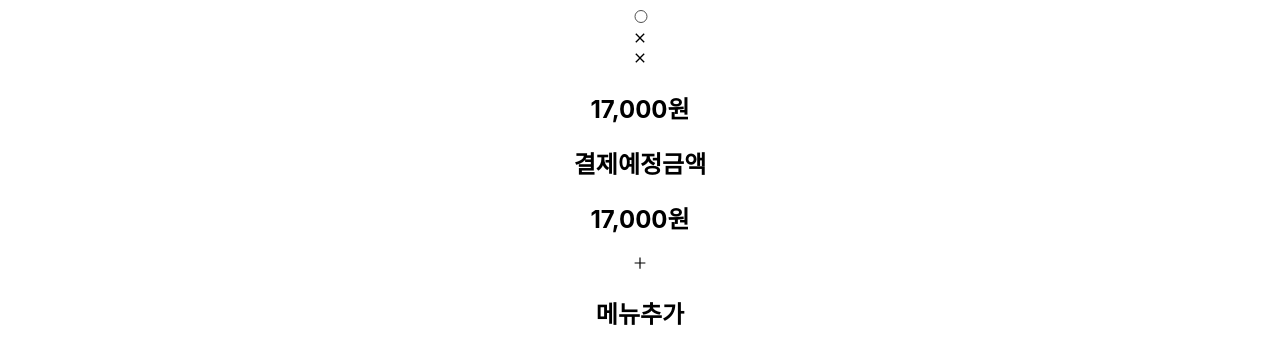
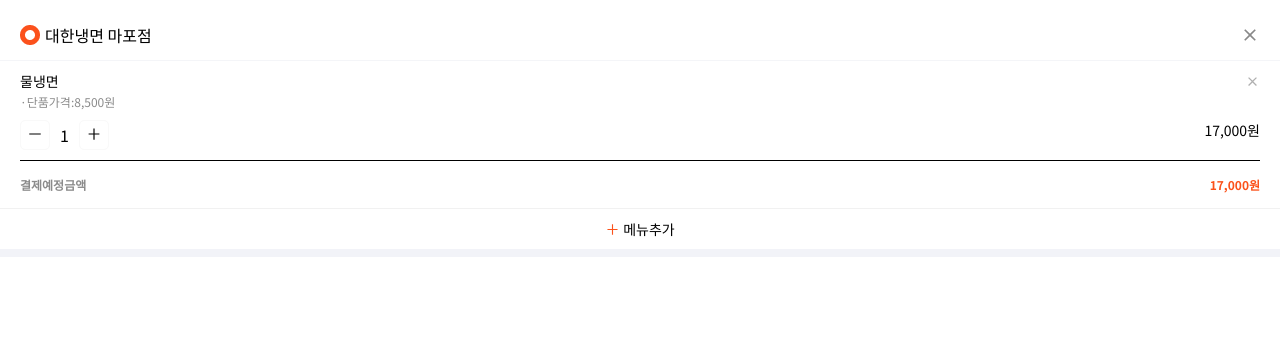
Before and after one commit to ssssigun/Shinhan_DS_SW_Academy_Project_Donation_Function, a React (Create React App) app in the folder delivery_donation_service_frontend/: page /donationCart in a window 1280 px wide. Shown: the top 364 px of the page. Built offline with nearby package versions, Linux system fonts and the light colour scheme.

Commit message:
feat: 기부보따리 구현

```diff
--- a/delivery_donation_service_frontend/src/App.js
+++ b/delivery_donation_service_frontend/src/App.js
@@ -2,7 +2,7 @@ import './App.css'
 import { BrowserRouter, Route, Routes } from 'react-router-dom'
 import Login from './Login/page/Login'
 import DonationCart from './DonationCart/page/DonationCart'
-
+import '../src/common/style/common.scss'
 function App() {
   return (
     <div className="App">
--- a/delivery_donation_service_frontend/src/DonationCart/page/DonationCart.js
+++ b/delivery_donation_service_frontend/src/DonationCart/page/DonationCart.js
@@ -1,38 +1,57 @@
 import { MdClose } from 'react-icons/md'
 import { AiOutlinePlus } from 'react-icons/ai'
 import RadioButton from '../../common/component/RadioButton'
+import '../style/DonationCart.scss'
+import UpDownButton from '../../common/component/UpDownButton'
+import React, { useState } from 'react'
 const DonationCart = () => {
+  const [selectedOption, setSelectedOption] = useState('option1') // 초기 선택 옵션 설정
+  const handleOptionChange = (event) => {
+    setSelectedOption(event.target.value) // 라디오 버튼 선택 시, 상태 업데이트
+  }
   return (
     <div className="wrapper">
       <div className="cart">
         <div className="storeTitle">
-          <RadioButton></RadioButton>
+          <RadioButton
+            checked={selectedOption === 'option1'}
+            value="option1"
+            onChange={handleOptionChange}
+            labelStyle={{ fontSize: '16px' }}
+          >
+            대한냉면 마포점
+          </RadioButton>
           {/* 라디오버튼 컴포넌트 */}
           {/* <div className=""></div> */}
 
-          <MdClose />
+          <MdClose style={{ width: '20px', height: '20px' }} color="#888888" />
         </div>
 
         <div className="cartDetail">
           <div className="detailTitle">
             <div className="title">
-              <MdClose />
+              물냉면
+              <MdClose style={{ width: '15px', height: '15px' }} color="#B0B0B0" />
             </div>
-            <div className="price">{/* 단품가격: 8,500원 */}</div>
+            <div className="price">·단품가격:8,500원</div>
           </div>
-          <div className="count">{/* 컴포넌트로 해야될듯 */}</div>
-          <h2>17,000원</h2>
+          <div className="count">
+            {/* 컴포넌트로 해야될듯 */}
+            <UpDownButton></UpDownButton>
+            <h2>17,000원</h2>
+          </div>
+
           {/* 17,000원 */}
         </div>
         <div className="expectedPaymentWrapper">
           <div className="expectedPayment">
-            <h2>결제예정금액</h2>
-            <h2>17,000원</h2>
+            <h2 className="expectText">결제예정금액</h2>
+            <h2 className="expectMoney">17,000원</h2>
           </div>
         </div>
         <div className="addMenu">
-          <AiOutlinePlus />
-          <h2>메뉴추가</h2>
+          <AiOutlinePlus style={{ width: '15px', height: '15px' }} color="#FB521B" />
+          메뉴추가
         </div>
       </div>
     </div>
--- /dev/null
+++ b/delivery_donation_service_frontend/src/DonationCart/style/DonationCart.scss
@@ -0,0 +1,123 @@
+.wrapper {
+  display: flex;
+  width: 100%;
+  height: 823px;
+  padding: 10px 0px;
+  flex-direction: column;
+  align-items: center;
+  gap: 10px;
+  flex-shrink: 0;
+  .cart {
+    display: flex;
+    flex-direction: column;
+    align-items: flex-start;
+    align-self: stretch;
+
+    border-bottom: 8px solid #f2f3f8;
+    background: #fff;
+    .storeTitle {
+      display: flex;
+      padding: 10px 20px;
+      justify-content: space-between;
+      align-items: center;
+      align-self: stretch;
+      color: #000;
+      font-style: normal;
+      font-weight: 400;
+      line-height: normal;
+    }
+    .cartDetail {
+      display: flex;
+      padding: 10px 20px;
+      flex-direction: column;
+      align-items: flex-start;
+      gap: 10px;
+      align-self: stretch;
+      border-top: 1px solid #f4f5f8;
+      .detailTitle {
+        display: flex;
+        flex-direction: column;
+        align-items: flex-start;
+        gap: 2px;
+        align-self: stretch;
+        .title {
+          display: flex;
+          justify-content: space-between;
+          align-items: center;
+          align-self: stretch;
+          color: #000;
+
+          font-size: 14px;
+          font-style: normal;
+          font-weight: 400;
+          line-height: normal;
+        }
+        .price {
+          display: flex;
+          height: 17px;
+          align-items: flex-start;
+          align-self: stretch;
+          color: #8b8b8b;
+
+          font-size: 12px;
+          font-style: normal;
+          font-weight: 400;
+          line-height: normal;
+        }
+      }
+      .count {
+        display: flex;
+        justify-content: space-between;
+        align-items: flex-start;
+        align-self: stretch;
+        h2 {
+          color: #000;
+          font-size: 14px;
+          font-style: normal;
+          font-weight: 400;
+          line-height: normal;
+        }
+      }
+    }
+    .expectedPaymentWrapper {
+      display: flex;
+      padding: 0px 20px;
+      align-items: flex-start;
+      align-self: stretch;
+
+      font-size: 12px;
+      font-style: normal;
+      font-weight: 400;
+      line-height: normal;
+      .expectedPayment {
+        display: flex;
+        padding: 15px 0px;
+        justify-content: space-between;
+        align-items: flex-start;
+        flex: 1 0 0;
+        border-top: 1px solid #000;
+        .expectText {
+          color: #8b8b8b;
+        }
+        .expectMoney {
+          color: #fb521b;
+        }
+      }
+    }
+    .addMenu {
+      display: flex;
+      padding: 10px 0px;
+      justify-content: center;
+      align-items: center;
+      gap: 3px;
+      align-self: stretch;
+      border-top: 1px solid #f1f1f1;
+      color: #000;
+
+      font-size: 14px;
+      font-style: normal;
+      font-weight: 400;
+      line-height: normal;
+    }
+  }
+}
--- a/delivery_donation_service_frontend/src/common/component/RadioButton.js
+++ b/delivery_donation_service_frontend/src/common/component/RadioButton.js
@@ -1,10 +1,18 @@
 import { Children } from 'react'
+import React, { useState } from 'react'
 import '../style/RadioButton.scss'
 
-const RadioButton = ({ children, value, name, defaultChecked, disabled }) => {
+const RadioButton = ({ children, value, name, checked, onChange, labelStyle }) => {
+  console.log(checked)
   return (
-    <label>
-      <input type="radio" value={value} name={name} defaultChecked={defaultChecked} disabled={disabled} />
+    <label style={labelStyle}>
+      <input type="radio" value={value} name={name} onChange={onChange} checked={checked} />
+
+      {checked === true ? (
+        <img src="/image/radiobutton.png" alt="checked" />
+      ) : (
+        <img src="/image/radiobuttonunchecked.png" alt="unchecked" />
+      )}
       {children}
     </label>
   )
--- /dev/null
+++ b/delivery_donation_service_frontend/src/common/component/UpDownButton.js
@@ -0,0 +1,18 @@
+import '../style/UpDownButton.scss'
+import { AiOutlineMinus, AiOutlinePlus } from 'react-icons/ai'
+
+const UpDownButton = ({}) => {
+  return (
+    <div className="upDownOption">
+      <div className="downButton">
+        <AiOutlineMinus />
+      </div>
+      1
+      <div className="upButton">
+        <AiOutlinePlus />
+      </div>
+    </div>
+  )
+}
+
+export default UpDownButton
--- a/delivery_donation_service_frontend/src/common/style/RadioButton.scss
+++ b/delivery_donation_service_frontend/src/common/style/RadioButton.scss
@@ -5,4 +5,7 @@ label {
   gap: 5px;
   //background-color: #fb511c;
   //accent-color: white;
+  input {
+    display: none;
+  }
 }
--- /dev/null
+++ b/delivery_donation_service_frontend/src/common/style/UpDownButton.scss
@@ -0,0 +1,28 @@
+.upDownOption {
+  display: flex;
+  justify-content: center;
+  align-items: center;
+  gap: 10px;
+  .downButton {
+    width: 18px;
+    height: 18px;
+    padding: 5px;
+    justify-content: center;
+    align-items: center;
+
+    border-radius: 5px;
+    border: 1px solid #f9f9f9;
+    background: #fff;
+  }
+  .upButton {
+    width: 18px;
+    height: 18px;
+    padding: 5px;
+    justify-content: center;
+    align-items: center;
+
+    border-radius: 5px;
+    border: 1px solid #f9f9f9;
+    background: #fff;
+  }
+}
```
Also changed, not shown: delivery_donation_service_frontend/public/image/radiobuttonunchecked.png (added), delivery_donation_service_frontend/src/common/component/CheckBox.js (added).
